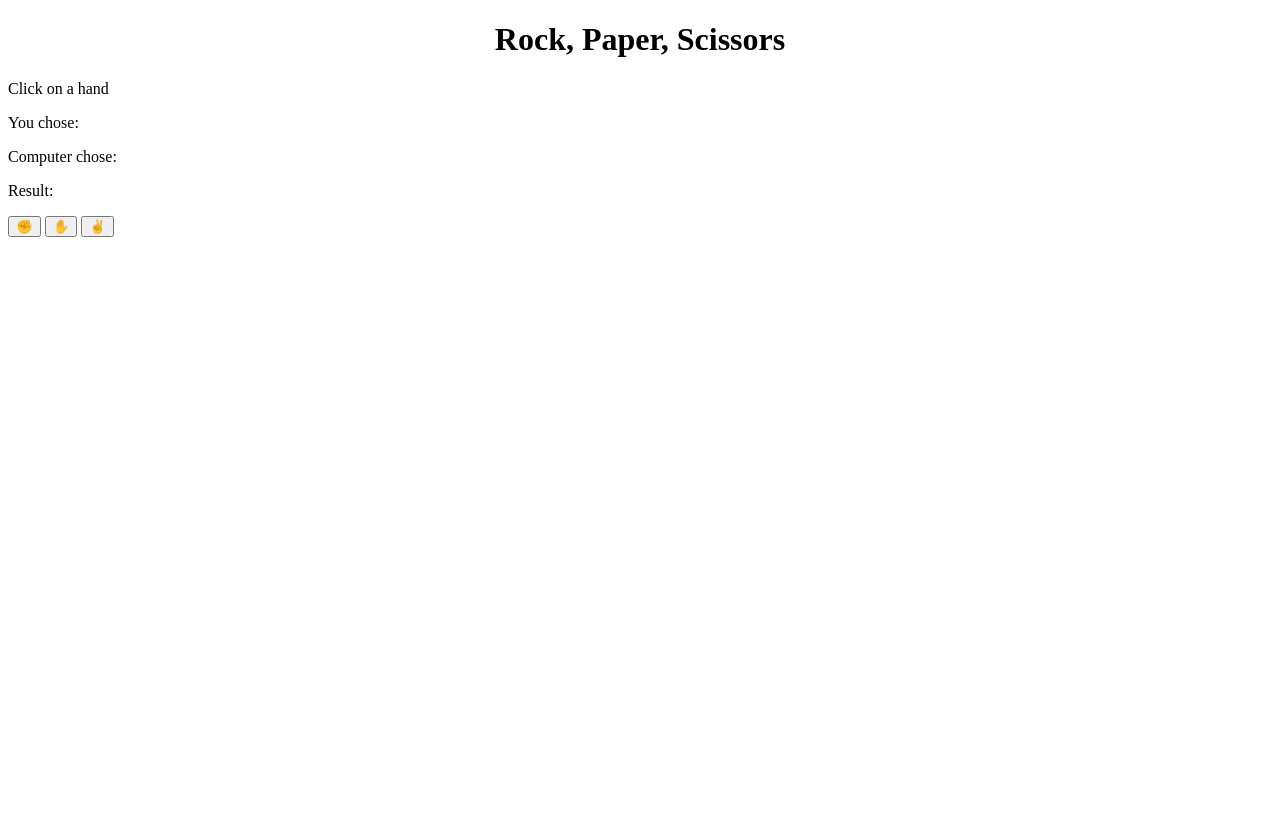
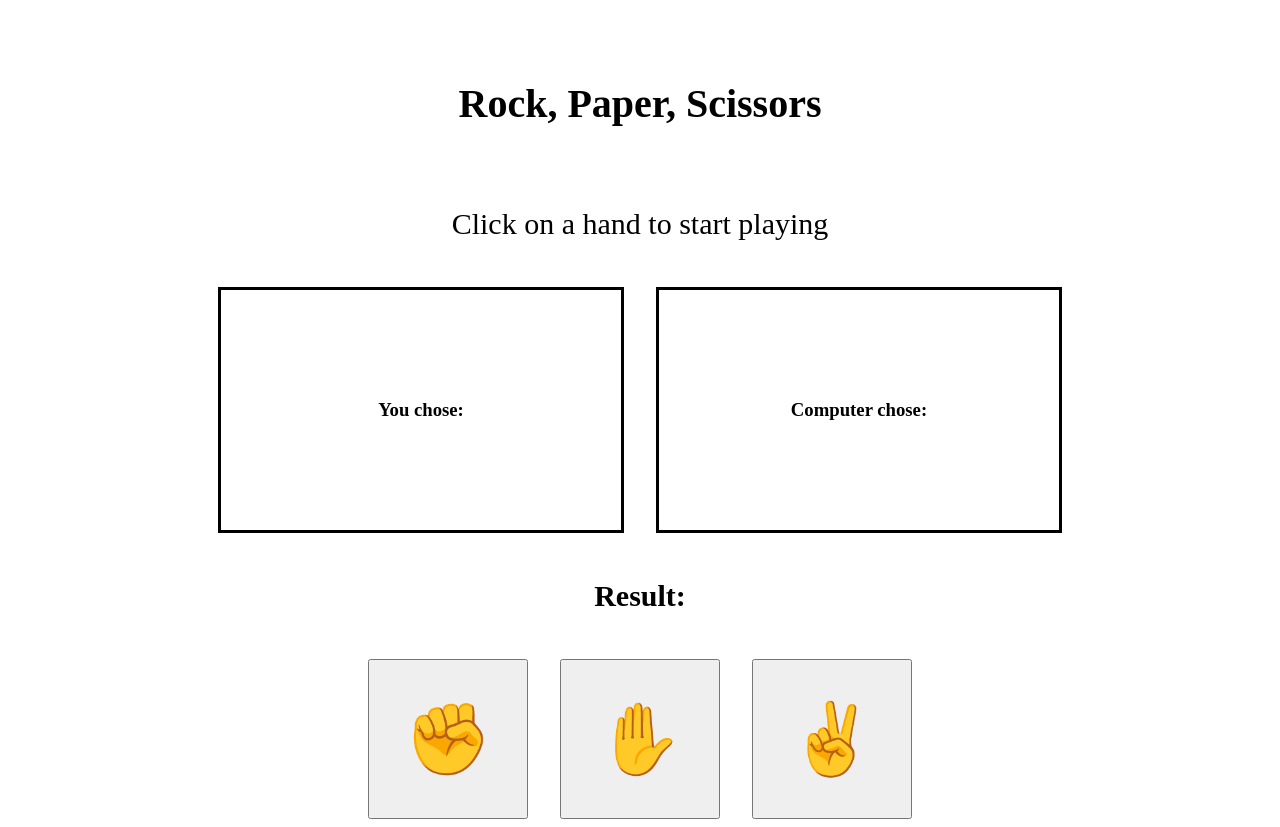
Before and after one commit to CeliaAlonsoGarcia/project5, a plain HTML site: page index.html in a window 1280 px wide. Before the commit the page ends 800 px from the top, so only its background shows below. Drawn offline with Linux system fonts and the light colour scheme.

Commit message:
css is updated but result statement is not working

```diff
--- a/index.html
+++ b/index.html
@@ -12,25 +12,26 @@
             <h1> Rock, Paper, Scissors</h1>
         </header>
 
-        <p>Click on a hand</p>
+        <p id="instructions">Click on a hand to start playing</p>
+        <div class="game-display">
+            <div class="container">
+                <h3>You chose:</h3>
+                <h3 id="user-choice" class="display-choice">  </h3>
+            </div>
+            <div class="container">
+                <h3>Computer chose:</h3>
+                <h3 id="computer-choice" class="display-choice"> </h3>
+            </div>
+
+        </div>
+        <h3 id="result-display">Result: <span id="result"></span></h3>
 
 
-        <p>You chose: <span id="user-choice"></span></p>
-        <p>Computer chose: <span id="computer-choice"></span></p>
-        <p>Result: <span id="result"></span></p>
-
-
-
-
-
+        <div class="button-container">
         <button class="choiceButton" id="rock" value="✊"> ✊ </button>
         <button class="choiceButton" id="paper" value="✋"> ✋</button>
         <button class="choiceButton" id="scissors" value="✌️"> ✌️</button>
-
-        <!-- <button class="resultButton" id="rock"> <img src="pictures/rock.png" class="hand" alt="hand in the shape of a rock for rock paper scissors game"</button>
-        <button class="resultButton" id="paper"> <img src="pictures/paper.png" class="hand" alt="hand in the shape of a Paper for rock paper scissors game"</button>
-        <button class="resultButton" id="scissors"> <img src="pictures/scissors.png" class="hand" alt="hand in the shape of a scissors for rock paper scissors game"</button> -->
-
+        </div>
 
         <script src="main.js"></script>
     </body>
--- a/style.css
+++ b/style.css
@@ -1,32 +1,51 @@
+
+
+
+.game-display {
+    display: flex;
+    justify-content: center;
+    align-items: center;
+
+
+}
+
 .container {
-
+    display: flex;
+    justify-content: center;
+    align-items: center;
     border: solid;
     height: 15rem;
     width: 25rem;
     justify-content: center;
     align-items: center;
+    margin: 1rem;
 }
 
-.emojis {
+.button-container {
     display: flex;
     justify-content: center;
-    align-items: center;
 }
-.hand {
-    height:5rem;
-    width: auto;
+
+button {
+    height: 10rem;
+    width: 10rem;
     margin: 1rem 1rem 0rem;
     padding-bottom:;
-
+    font-size: 70px;
 
 }
 
 h1 {
     text-align: center;
+    margin: 5rem;
+    font-size: 40px;
+
 }
-
-.player {
+#instructions {
     text-align: center;
-    margin: 1.5rem;
-    font-size: 20px;
+    font-size: 30px;
 }
+#result-display {
+    font-size: 30px;
+    text-align: center;
+}
```
